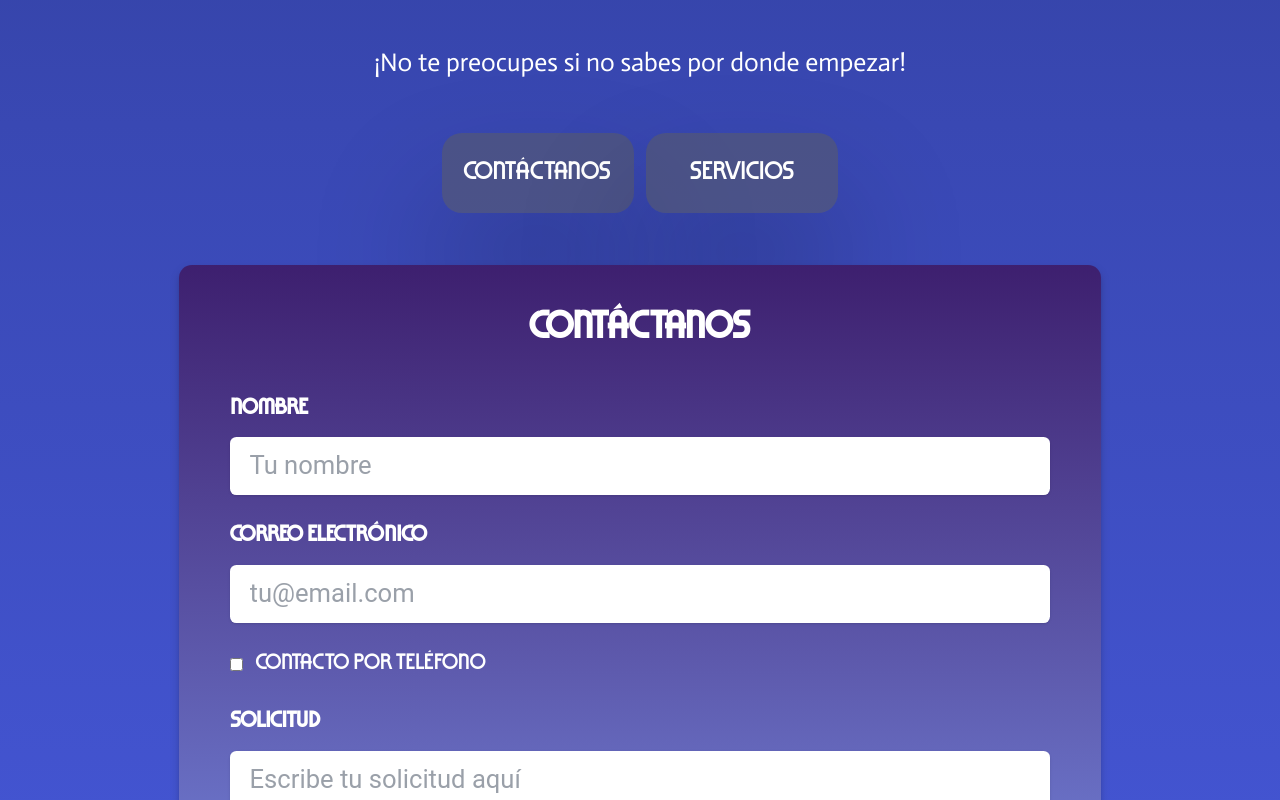
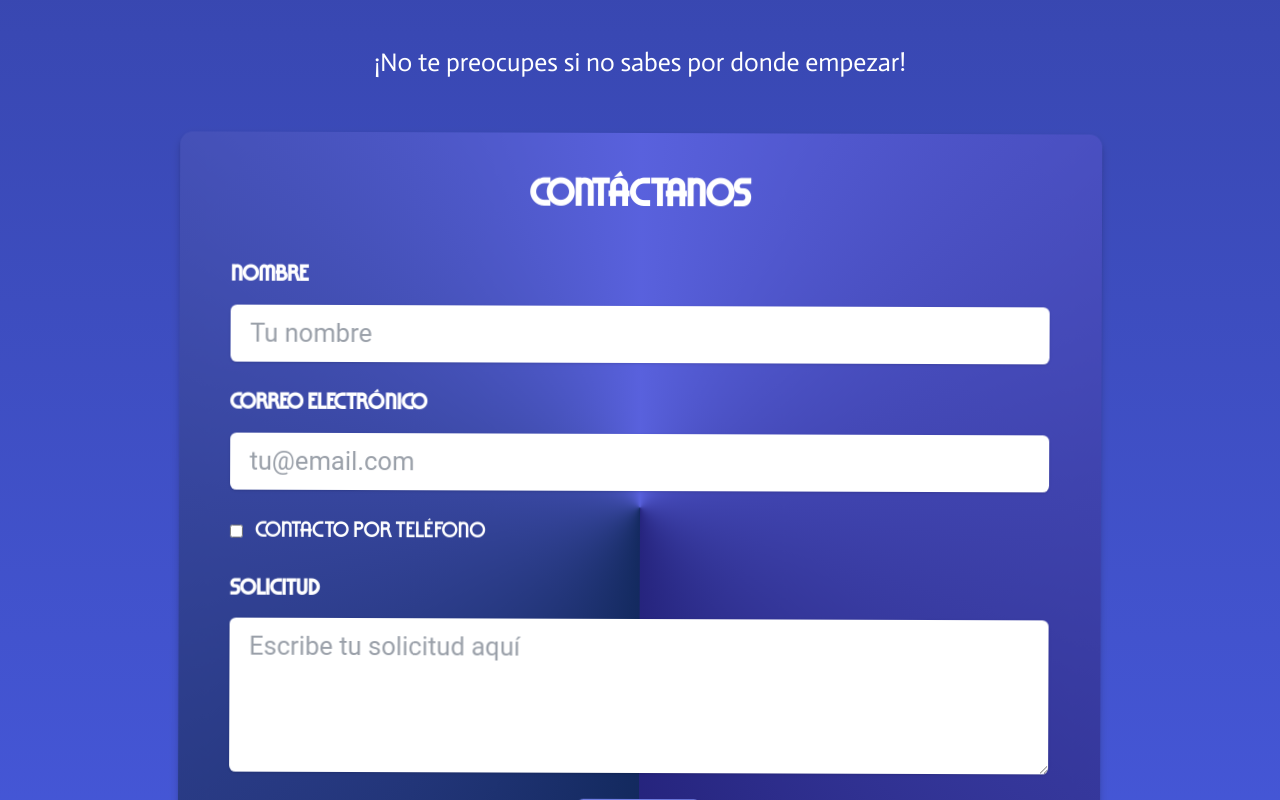
Before and after one commit to JuanParrado19/ParamoPrograming, a React (Vite) app: page / in a window 1280 px wide. Shown: the part 1960-2760 px from the top of the page. Built offline with nearby package versions, Linux system fonts and the light colour scheme.

Commit message:
Agrega formulario

```diff
--- a/src/App.css
+++ b/src/App.css
@@ -3,6 +3,17 @@
 
 @theme {
   --font-display: "Roboto", sans-serif;
+
+  --animate-wiggle: wiggle 4s ease-in-out infinite;
+  @keyframes wiggle {
+    0%,
+    100% {
+      transform: rotate(-0.2deg);
+    }
+    50% {
+      transform: rotate(0.2deg);
+    }
+  }
 
   --color-paramo-hover: oklch(25% 0.0992 264.06);
 
--- a/src/components/ContactUs.jsx
+++ b/src/components/ContactUs.jsx
@@ -6,22 +6,6 @@ const ContactUs = () => {
       <h4 className="bodytext text-white mb-4">
         ¡No te preocupes si no sabes por donde empezar!
       </h4>
-      <div className="flex flex-row justify-center m-4">
-        <button
-          style={{ width: "15vw" }}
-          className="custom-button text-white mr-2 flex items-center justify-center"
-          onClick={() => (window.location.href = "/contact")}
-        >
-          Contáctanos
-        </button>
-        <button
-          style={{ width: "15vw" }}
-          className="custom-button text-white flex items-center justify-center"
-          onClick={() => (window.location.href = "/servicios")}
-        >
-          Servicios
-        </button>
-      </div>
     </div>
   );
 };
--- a/src/components/ContactUsForm.jsx
+++ b/src/components/ContactUsForm.jsx
@@ -52,8 +52,8 @@ const ContactUsForm = () => {
   }
 
   return (
-    <div className="w-full max-w-xl mx-auto drop-shadow-lg">
-      <form onSubmit={handleSubmit} className="bg-gradient-to-t from-paramo-secondary-300 via-paramo-analogous-3-400 to-paramo-analogous-3-600 shadow-md rounded-lg px-8 pt-6 pb-3 ">
+    <div className="w-full max-w-xl mx-auto drop-shadow-lg animate-wiggle">
+      <form onSubmit={handleSubmit} className="bg-conic-180 from-paramo-300 via-paramo-analogous-2-400 to-paramo-analogous-2-600 shadow-md rounded-lg px-8 pt-6 pb-3 ">
         <h2 className="text-2xl font-bold mb-6 text-center text-white">Contáctanos</h2>
 
         <div className="mb-4">
@@ -143,7 +143,7 @@ const ContactUsForm = () => {
         <div className="flex items-center justify-center">
           <button
             type="submit"
-            className="bg-paramo-primary-600 hover:bg-paramo-primary font-display text-white font-bold py-2 px-4 rounded focus:outline-none focus:shadow-outline transition duration-300 ease-in-out transform hover:-translate-y-1 hover:scale-105"
+            className="bg-paramo-analogous-2 hover:bg-paramo-primary font-display text-white font-bold py-2 px-4 rounded focus:outline-none focus:shadow-outline transition duration-300 ease-in-out transform hover:-translate-y-1 hover:scale-105"
           >
             Enviar
           </button>
```
